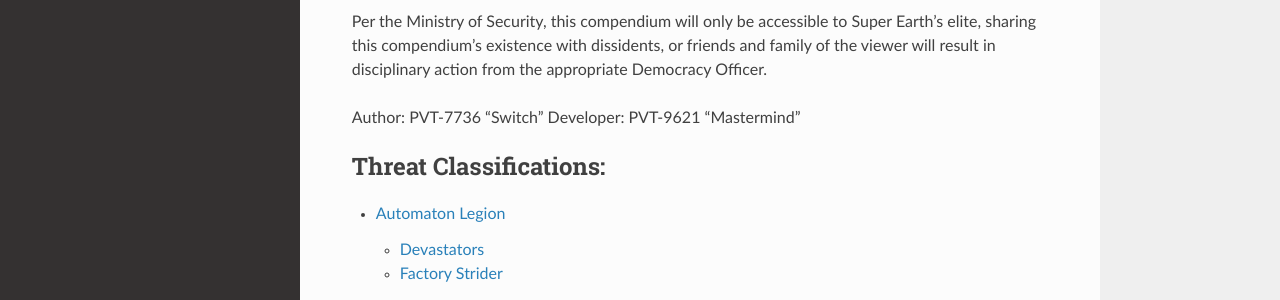
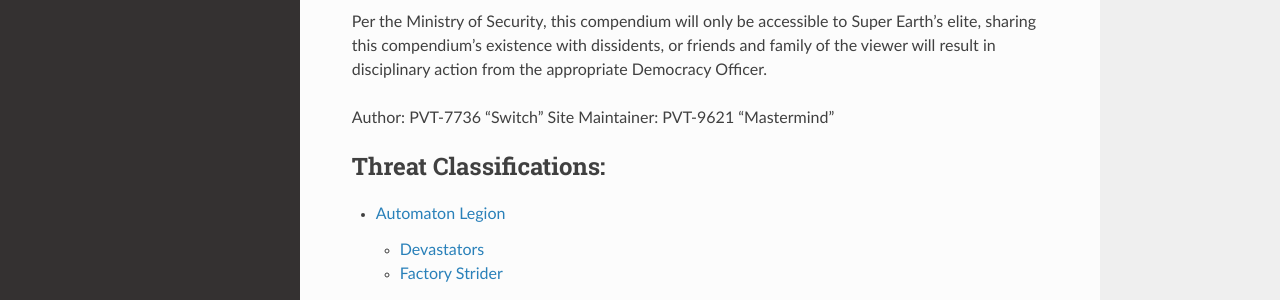
Before and after one commit to TheBunnieMaster/505-Compendium, a Sphinx documentation site: the page built from doc/index.rst, in a window 1280 px wide. Shown: the part 283-583 px from the top of the page. Built offline with Sphinx 7.4.7 and the Read the Docs theme 3.1.0, drawn with Linux system fonts in a browser that asks for light colours.

Commit message:
Updated Masterminds title from dev to site maintainer

```diff
--- a/doc/index.rst
+++ b/doc/index.rst
@@ -5,7 +5,7 @@
 Per the Ministry of Security, this compendium will only be accessible to Super Earth’s elite, sharing this compendium’s existence with dissidents, or friends and family of the viewer will result in disciplinary action from the appropriate Democracy Officer.
 
 Author: PVT-7736 "Switch"
-Developer: PVT-9621 "Mastermind"
+Site Maintainer: PVT-9621 "Mastermind"
 
 .. toctree::
    :maxdepth: 2
```
